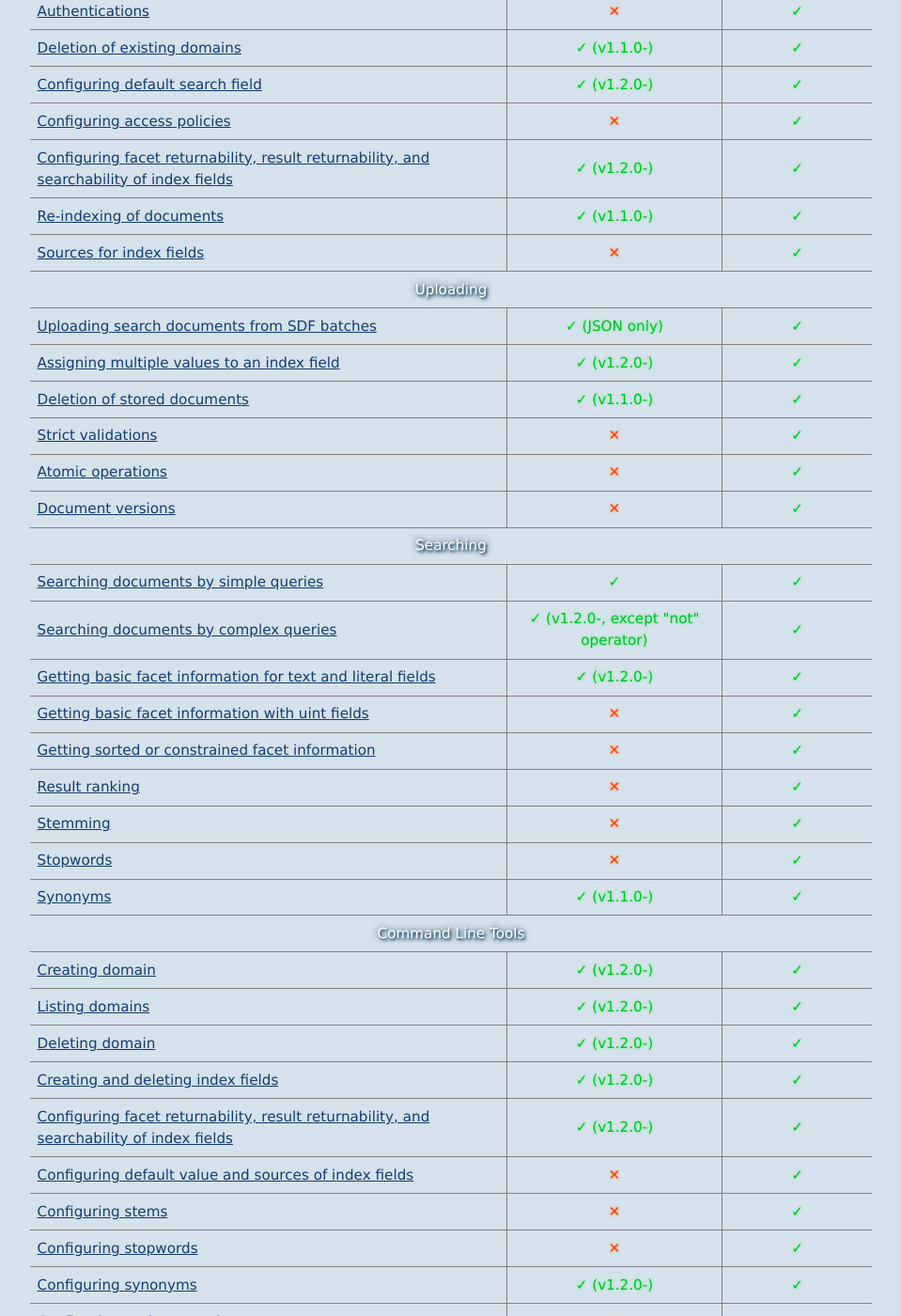
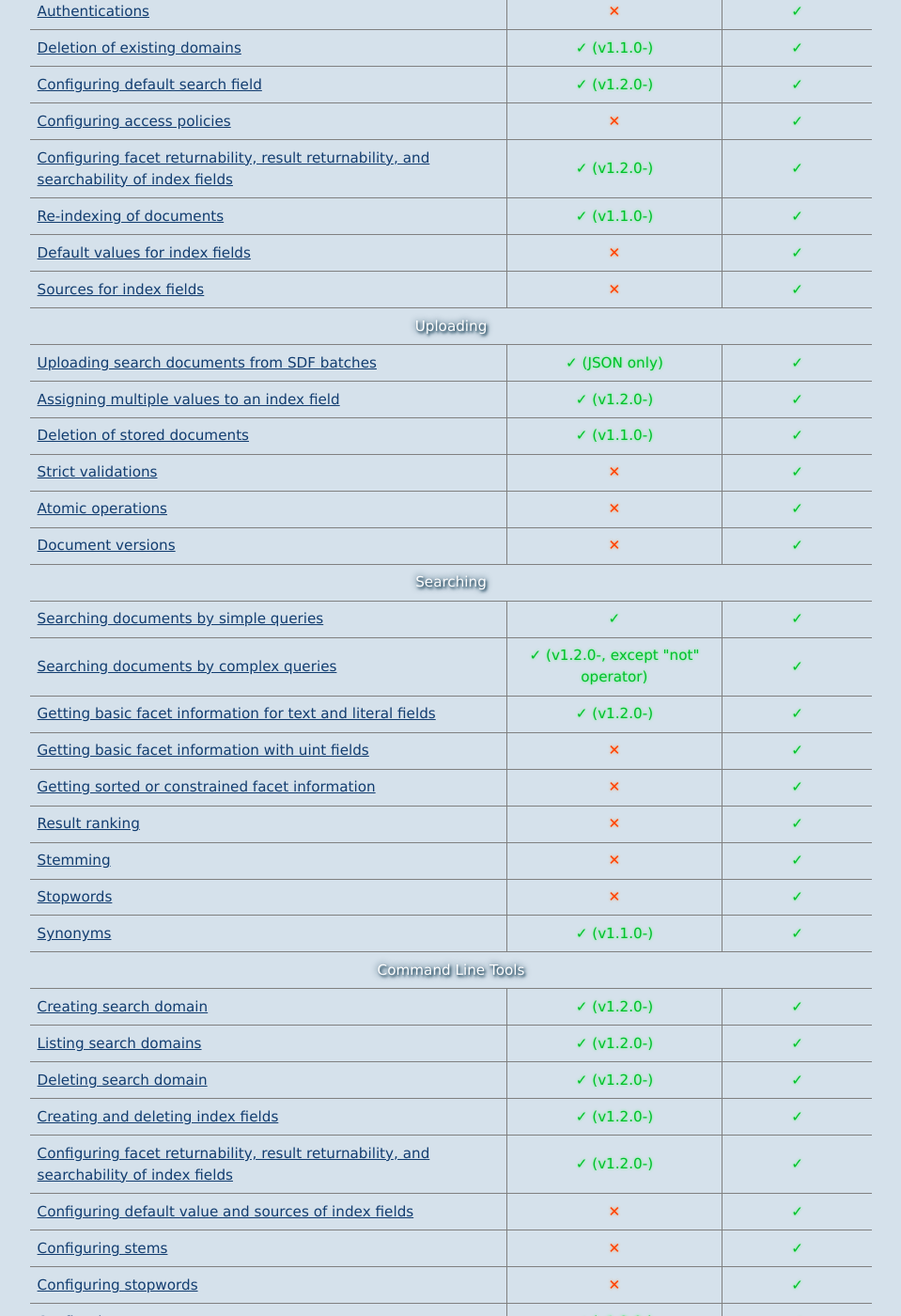
Before and after one commit to groonga/gcs.groonga.org, a Jekyll site: the page built from index.md, in a window 1280 px wide and 1400 px high, scrolled down 705 px. Shown: the whole window at 94% size, without its empty margins (160-1119 px from the left). Built offline with Jekyll 4.4.1, drawn with Linux system fonts in a browser that asks for light colours; comment, search, counter and statistics services are not loaded.

Commit message:
Add "default values of index fields" row

```diff
--- a/index.md
+++ b/index.md
@@ -86,6 +86,11 @@ description: Groonga CloudSearch is an Amazon CloudSearch compatible open source
   <tr>
     <td><a href="http://docs.amazonwebservices.com/cloudsearch/latest/developerguide/indexing.html">Re-indexing of documents</a></td>
     {{ ok_with }} (v1.1.0-){{ end }}
+    {{ ok }}
+  </tr>
+  <tr>
+    <td><a href="http://docs.amazonwebservices.com/cloudsearch/latest/developerguide/configureindexfields.html">Default values for index fields</a></td>
+    {{ ng }}
     {{ ok }}
   </tr>
   <tr>
@@ -181,17 +186,17 @@ description: Groonga CloudSearch is an Amazon CloudSearch compatible open source
   <tbody id="functional-comparison-cui">
   <tr><th colspan="3">Command Line Tools</th></tr>
   <tr>
-    <td><a href="http://docs.amazonwebservices.com/cloudsearch/latest/developerguide/CLTCreateDomain.html">Creating domain</a></td>
+    <td><a href="http://docs.amazonwebservices.com/cloudsearch/latest/developerguide/CLTCreateDomain.html">Creating search domain</a></td>
     {{ ok_with }} (v1.2.0-){{ end }}
     {{ ok }}
   </tr>
   <tr>
-    <td><a href="http://docs.amazonwebservices.com/cloudsearch/latest/developerguide/CLTDescribeDomain.html">Listing domains</a></td>
+    <td><a href="http://docs.amazonwebservices.com/cloudsearch/latest/developerguide/CLTDescribeDomain.html">Listing search domains</a></td>
     {{ ok_with }} (v1.2.0-){{ end }}
     {{ ok }}
   </tr>
   <tr>
-    <td><a href="http://docs.amazonwebservices.com/cloudsearch/latest/developerguide/CLTDeleteDomain.html">Deleting domain</a></td>
+    <td><a href="http://docs.amazonwebservices.com/cloudsearch/latest/developerguide/CLTDeleteDomain.html">Deleting search domain</a></td>
     {{ ok_with }} (v1.2.0-){{ end }}
     {{ ok }}
   </tr>
```
